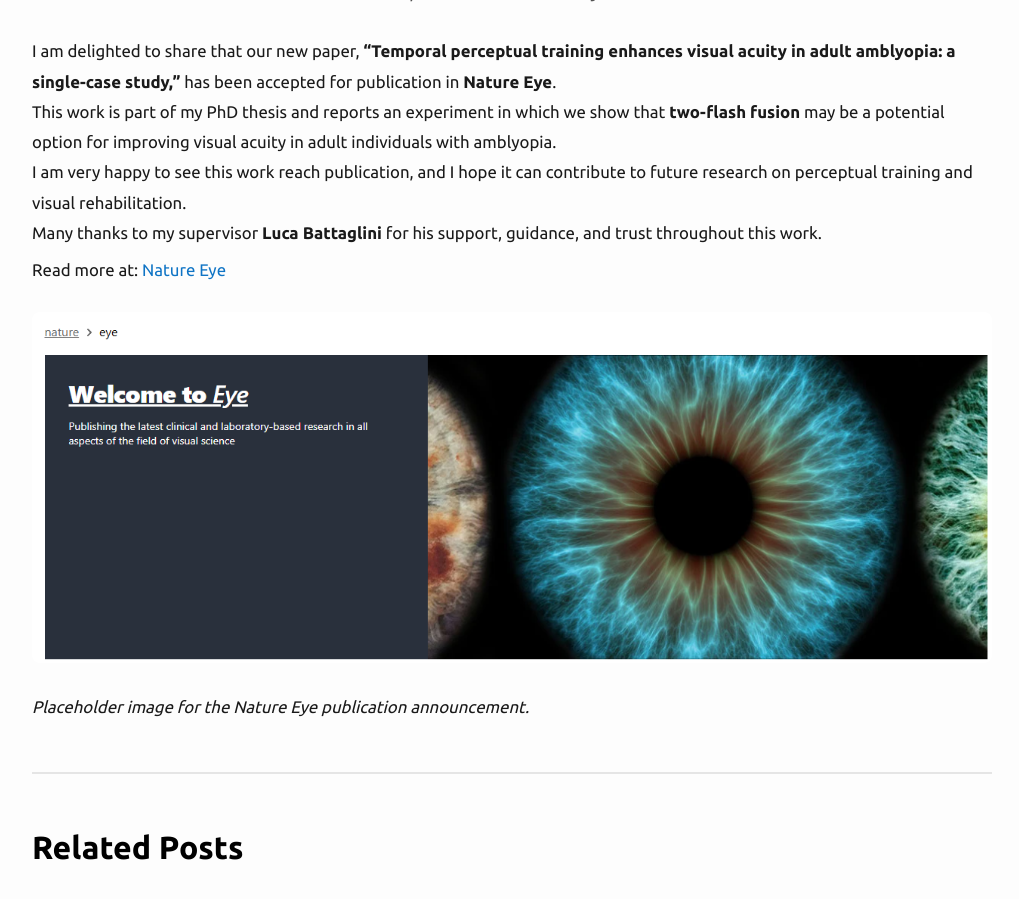
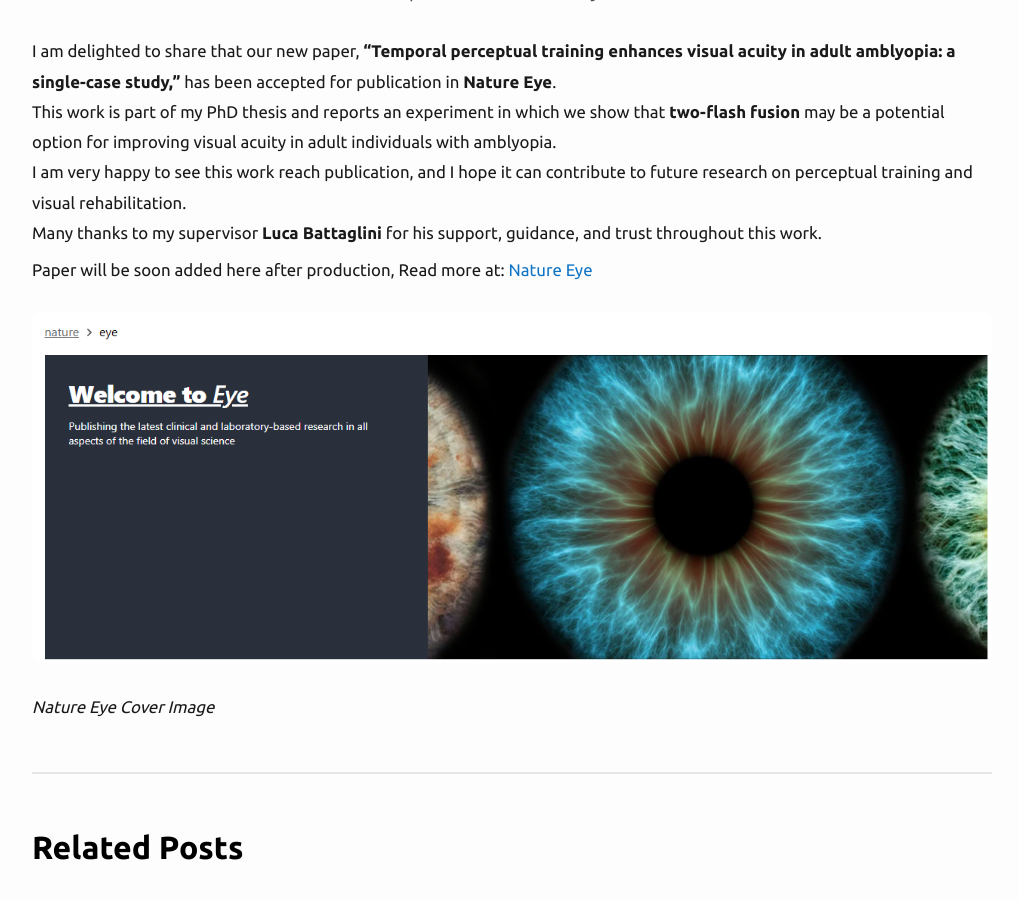
Before and after one commit to Aaronkhodami/aaronkhodami.github.io, a Jekyll site: the page built from _posts/2026-06-18-nature-eye-paper-accepted.md, in a window 1280 px wide and 900 px high, scrolled down 375 px. Shown: the whole window, without its empty margins (128-1147 px from the left). Built offline with Jekyll 4.4.1, drawn with Linux system fonts in a browser that asks for light colours.

Commit message:
Revise publication details for Nature Eye paper
Updated publication announcement text and image caption.

```diff
--- a/_posts/2026-06-18-nature-eye-paper-accepted.md
+++ b/_posts/2026-06-18-nature-eye-paper-accepted.md
@@ -15,7 +15,7 @@ I am very happy to see this work reach publication, and I hope it can contribute
 
 Many thanks to my supervisor **Luca Battaglini** for his support, guidance, and trust throughout this work.
 
-Read more at: [Nature Eye](https://www.nature.com/eye)
+Paper will be soon added here after production, Read more at: [Nature Eye](https://www.nature.com/eye)
 
 ![Nature Eye publication placeholder](/assets/images/natureeye.png)
-*Placeholder image for the Nature Eye publication announcement.*
+*Nature Eye Cover Image*
```
